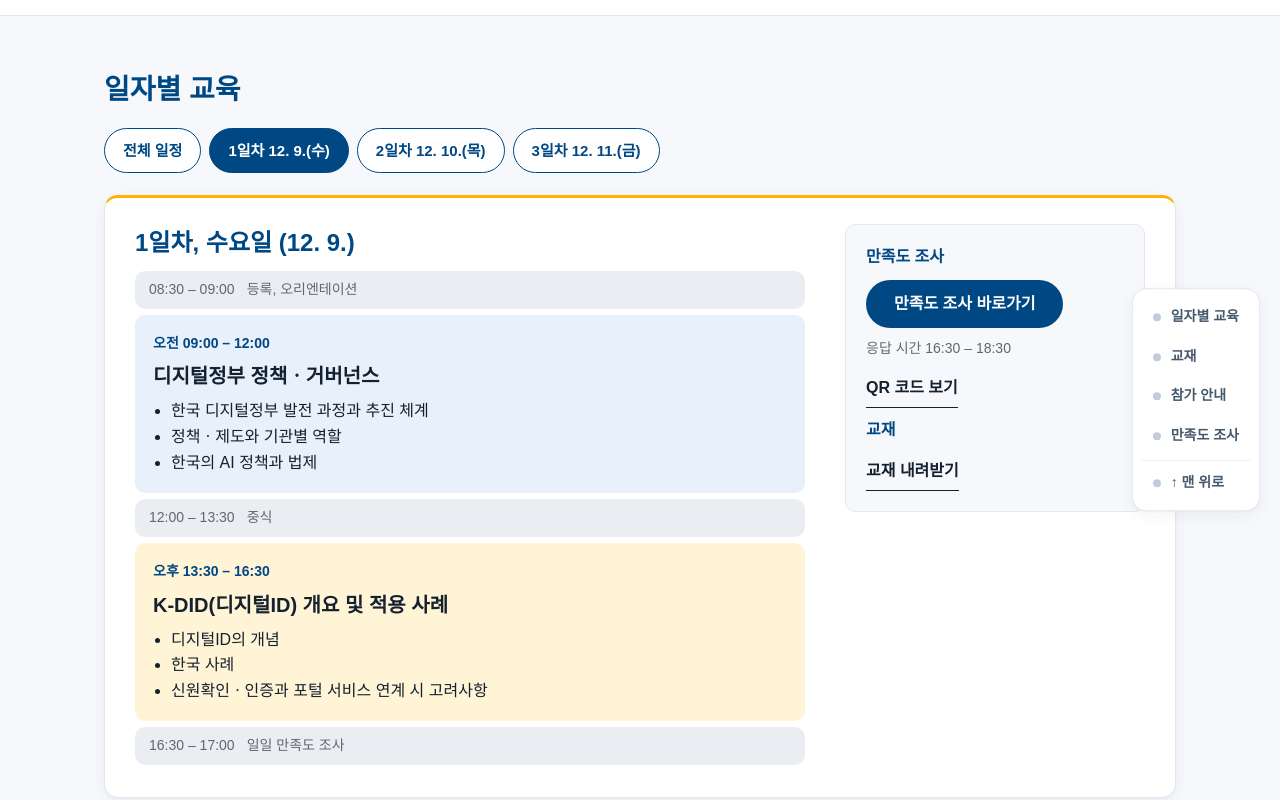
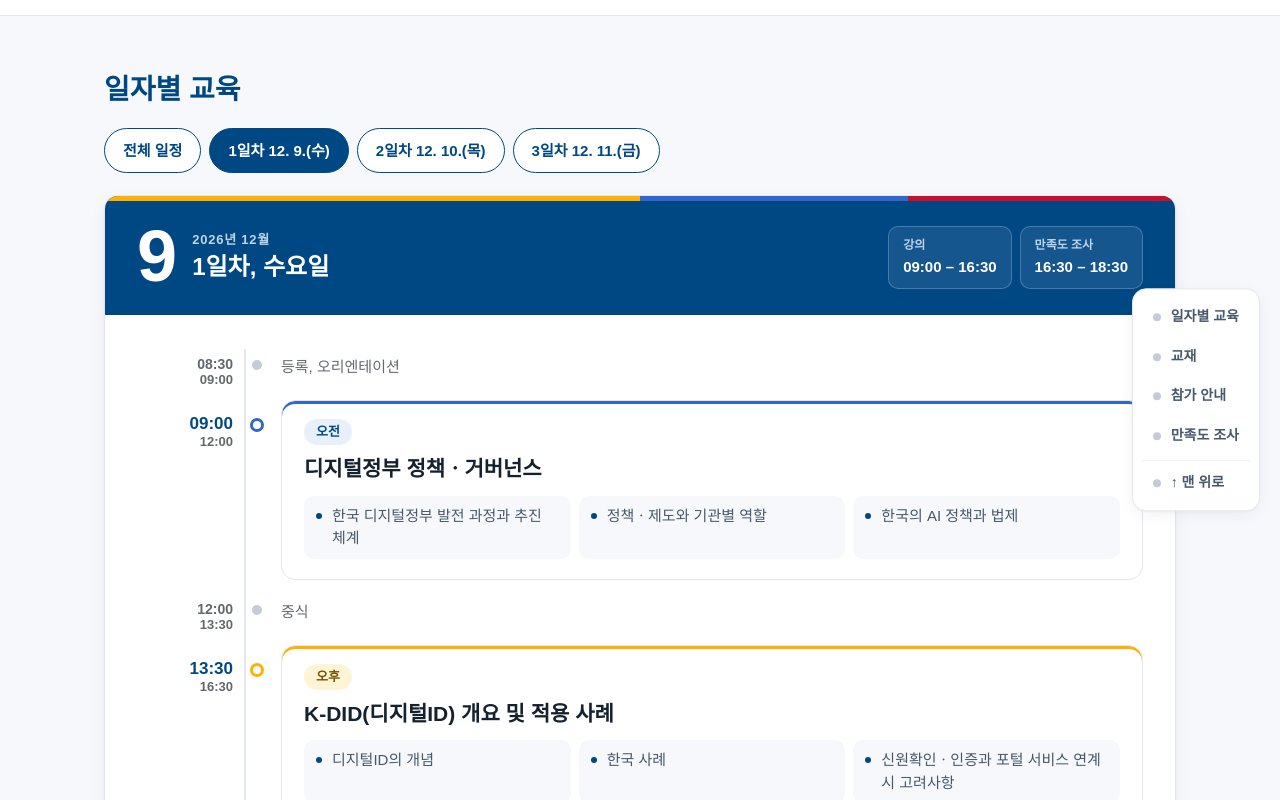
Before and after one commit to dgcc-colombia/dgcc-colombia.github.io, a plain HTML site: page index.html in a window 1280 px wide. Both pictures are taken after a click on the button "1일차 12. 9.(수)". Shown: the part 688-1488 px from the top of the page. Drawn offline with Linux system fonts and the light colour scheme.

Commit message:
Rediseñar la vista por día

```diff
--- a/index.html
+++ b/index.html
@@ -164,18 +164,54 @@ body{background:var(--dg-bg)}
 .dsel button:hover{background:var(--c-sky)}
 .dsel button[aria-pressed="true"]{background:var(--c-primary);color:#fff}
 .dsel button em{font-style:normal;font-size:12px;font-weight:700;background:var(--c-yellow);color:var(--c-ink);border-radius:999px;padding:1px 8px}
-.dview{display:flex;flex-wrap:wrap;gap:24px 40px;margin-top:22px;background:#fff;border:1px solid var(--dg-line);border-top:3px solid var(--c-yellow);border-radius:var(--dg-radius);box-shadow:var(--dg-shadow);padding:26px 30px;max-width:1072px}
-.dview .tl{flex:1 1 560px;min-width:0}
-.dview h3.dt{font-size:24px;color:var(--c-primary);margin-bottom:10px}
-.dview .minor{margin:6px 0}
-.dview .blk{margin:6px 0}
-.dview .blk h3{font-size:20px}
-.dview .blk ul{font-size:16px}
-.dview aside{flex:0 1 300px;display:flex;flex-direction:column;align-items:flex-start;gap:10px;align-self:flex-start;background:var(--dg-bg);border:1px solid var(--dg-line);border-radius:var(--dg-radius-sm);padding:20px}
-.dview aside b{font-size:16px;color:var(--c-primary)}
-.dview aside small{font-size:14px;color:var(--dg-muted-ink)}
-.dview aside .cta,.dview aside .sub-link{text-decoration:none}
-@media (max-width:760px){.today>.wrap{padding:0 16px}.dview{padding:20px 16px}.dview aside{flex-basis:100%}.dsel button{padding:9px 14px;font-size:14px}}
+.dview{margin-top:22px;max-width:1072px;background:#fff;border:1px solid var(--dg-line);border-radius:var(--dg-radius);box-shadow:var(--dg-shadow);overflow:hidden}
+.dv-head{position:relative;background:var(--c-primary);color:#fff;padding:28px 32px 26px;display:flex;flex-wrap:wrap;align-items:flex-end;justify-content:space-between;gap:18px 32px}
+.dv-head .fl{position:absolute;left:0;right:0;top:0;display:flex;height:5px}
+.dv-head .fl i{display:block}.dv-head .fl i:nth-child(1){flex:2;background:var(--c-yellow)}.dv-head .fl i:nth-child(2){flex:1;background:var(--c-blue)}.dv-head .fl i:nth-child(3){flex:1;background:var(--c-red)}
+.dv-date{display:flex;align-items:center;gap:18px}
+.dv-date b{font-size:72px;line-height:.9;font-weight:700;letter-spacing:-.04em}
+.dv-date p{font-size:13px;font-weight:700;letter-spacing:.06em;color:#BFD4EA;text-transform:uppercase}
+.dv-date h3{font-size:24px;line-height:1.25;margin-top:2px}
+.dv-chips{display:flex;flex-wrap:wrap;gap:8px}
+.dv-chips span{display:flex;flex-direction:column;gap:1px;background:rgba(255,255,255,.08);border:1px solid rgba(255,255,255,.22);border-radius:var(--dg-radius-sm);padding:9px 14px;font-size:15px;font-weight:700;font-variant-numeric:tabular-nums}
+.dv-chips small{font-size:12px;font-weight:600;color:#BFD4EA}
+.tline{list-style:none;position:relative;padding:26px 32px 30px}
+.tline::before{content:"";position:absolute;left:calc(32px + 96px + 11px);top:34px;bottom:40px;width:2px;background:var(--dg-line)}
+.tline li{display:grid;grid-template-columns:96px 24px 1fr;column-gap:12px;align-items:start;padding:6px 0}
+.tline time{text-align:right;font-variant-numeric:tabular-nums;font-size:17px;font-weight:700;color:var(--c-primary);padding-top:14px;line-height:1.2}
+.tline time small{display:block;font-size:13px;font-weight:600;color:var(--dg-muted-ink)}
+.tline .dot{justify-self:center;width:14px;height:14px;margin-top:18px;border-radius:50%;background:#fff;border:3px solid var(--c-primary);position:relative;z-index:1}
+.tline li.mn time{font-size:14px;font-weight:600;color:var(--dg-muted-ink);padding-top:9px}
+.tline li.mn .dot{width:10px;height:10px;border:0;background:#C3CCD8;margin-top:13px}
+.tline li.mn .c{padding:8px 0;font-size:15px;color:var(--dg-muted-ink)}
+.tline li.am .dot{border-color:var(--c-blue)}.tline li.pm .dot{border-color:var(--c-yellow)}
+.tline .card{border:1px solid var(--dg-line);border-radius:var(--dg-radius);padding:18px 22px 20px;background:#fff}
+.tline li.am .card{background:linear-gradient(#fff,#fff) padding-box;box-shadow:inset 0 3px 0 var(--c-blue)}
+.tline li.pm .card{box-shadow:inset 0 3px 0 var(--c-yellow)}
+.tline .lab{display:inline-block;font-size:13px;font-weight:700;border-radius:999px;padding:3px 12px;margin-bottom:10px}
+.tline li.am .lab{background:var(--c-sky);color:var(--c-primary)}
+.tline li.pm .lab{background:var(--c-yellow-soft);color:#7A5200}
+.tline .card h4{font-size:21px;line-height:1.35;color:var(--c-ink)}
+.tline .card ul{list-style:none;margin-top:12px;display:grid;grid-template-columns:repeat(auto-fit,minmax(min(260px,100%),1fr));gap:8px}
+.tline .card li{display:flex;gap:10px;padding:0;font-size:15px;line-height:1.5;color:var(--c-sub);background:var(--dg-bg);border-radius:var(--dg-radius-sm);padding:9px 12px}
+.tline .card li::before{content:"";flex:none;width:6px;height:6px;border-radius:50%;background:var(--c-primary);margin-top:8px}
+.tline .card .tg{display:inline-block;margin-top:12px;font-size:13px;color:var(--dg-muted-ink);border:1px dashed #B9C3CF;border-radius:999px;padding:2px 10px}
+.tline li.sv .dot{border-color:var(--c-red)}
+.tline .svc{display:flex;flex-wrap:wrap;align-items:center;justify-content:space-between;gap:16px 24px;background:var(--c-yellow-soft);border:1px solid #F0D58A;border-radius:var(--dg-radius);padding:18px 22px}
+.tline .svc h4{font-size:20px;color:var(--c-ink)}
+.tline .svc p{font-size:15px;color:var(--c-sub);margin-top:4px}
+.tline .svc .go{display:flex;align-items:center;gap:16px}
+.tline .svc img{width:108px;height:108px;background:#fff;border:3px solid var(--c-primary);border-radius:12px;padding:5px;image-rendering:pixelated;cursor:pointer}
+.tline .svc .cta{text-decoration:none}
+.tline .svc .url{display:block;margin-top:8px;font-size:14px;font-weight:600;color:var(--c-primary)}
+.tline li.mat .c{display:flex;flex-wrap:wrap;align-items:center;gap:8px 16px;padding:8px 0}
+.tline li.mat a{font-size:15px;font-weight:700;color:var(--c-primary);text-decoration:none;border:1px solid var(--c-primary);border-radius:999px;padding:8px 18px}
+.tline li.mat a:hover{background:var(--c-sky)}
+@media (max-width:760px){.today>.wrap{padding:0 16px}.dsel button{padding:9px 14px;font-size:14px}
+ .dv-head{padding:24px 18px 20px}.dv-date b{font-size:56px}.dv-date h3{font-size:20px}
+ .tline{padding:18px 14px 22px}.tline::before{left:calc(14px + 52px + 8px)}
+ .tline li{grid-template-columns:52px 16px 1fr;column-gap:8px}.tline time{font-size:14px}.tline time small{font-size:12px}
+ .tline .card{padding:14px 14px 16px}.tline .card h4{font-size:18px}.tline .svc{padding:16px}.tline .svc .go{flex-wrap:wrap}}
 </style>
 </head>
 <body>
@@ -268,7 +304,7 @@ var ORG={ko:"",es:""};
 var T={
  ko:{eyebrow:"한-콜롬비아 디지털정부 협력센터(DGCC)",brand:"AIㆍ디지털정부 역량강화 교육",title2:"AIㆍ디지털정부\n역량강화 교육",
   lead:"콜롬비아 디지털정부 유관 공무원이 AIㆍ디지털정부 정책을 개발하고 사업을 추진하는 역량을 높이기 위한 3일 과정입니다. 한국의 디지털정부와 AI 경험을 콜롬비아에 적용할 방향과 함께 다룹니다.",
-  cta:"일정 보기",top:"맨 위로",menu:"메뉴",cta2:"교재 내려받기",n1:"일정",n3:"참가 안내",n4:"문의",n5:"만족도 조사",n6:"교재",n7:"일자별 교육",td_h2:"일자별 교육",td_all:"전체 일정",td_today:"오늘",td_btn:["1일차 12. 9.(수)","2일차 12. 10.(목)","3일차 12. 11.(금)"],td_sv:"만족도 조사 바로가기",td_svh:"만족도 조사",td_qr:"QR 코드 보기",sv_scan:"휴대전화 카메라로 스캔",td_time:["응답 시간 16:30 – 18:30","응답 시간 16:30 – 18:30","응답 시간 11:30 – 12:30 (수료식 전)"],td_dl:"교재 내려받기",td_date:["12. 9.","12. 10.","12. 11."],td_mat:"교재",
+  cta:"일정 보기",top:"맨 위로",menu:"메뉴",cta2:"교재 내려받기",n1:"일정",n3:"참가 안내",n4:"문의",n5:"만족도 조사",n6:"교재",n7:"일자별 교육",td_h2:"일자별 교육",td_all:"전체 일정",td_today:"오늘",td_btn:["1일차 12. 9.(수)","2일차 12. 10.(목)","3일차 12. 11.(금)"],td_sv:"만족도 조사 바로가기",td_svh:"만족도 조사",td_qr:"QR 코드 보기",sv_scan:"휴대전화 카메라로 스캔",td_time:["응답 시간 16:30 – 18:30","응답 시간 16:30 – 18:30","응답 시간 11:30 – 12:30 (수료식 전)"],td_dl:"교재 내려받기",td_date:["12. 9.","12. 10.","12. 11."],td_mat:"교재",td_month:"2026년 12월",td_must:"제출해야 출석이 인정됩니다.",td_svat:["16:30 – 18:30","16:30 – 18:30","11:30 – 12:30"],td_chips:[[["강의","09:00 – 16:30"],["만족도 조사","16:30 – 18:30"]],[["강의","09:00 – 16:30"],["만족도 조사","16:30 – 18:30"]],[["강의","09:00 – 11:30"],["만족도 조사, 수료식","11:30 – 12:30"],["완료보고","13:30 –"]]],
   fx:[["기간","2026. 12. 9.(수) ~ 12. 11.(금)"],["시간","매일 08:30 시작"],["장소","보고타, MinTIC 제공 시설 (확정 후 안내)"],["대상","디지털정부 유관 공무원 50명 내외"],["언어","스페인어 순차통역"]],
   h_tt:"교육 일정과 강의 내용",gov:"1일차와 2일차는 하루 강의 2개, 3일차는 오전 강의 뒤 수료식과 완료보고가 이어집니다. 모든 강의에 스페인어 순차통역을 제공합니다.",
   days:[["9","1일차, 수요일"],["10","2일차, 목요일"],["11","3일차, 금요일"]],
@@ -283,7 +319,7 @@ var T={
   foot:"콜롬비아 AI 기반 디지털정부 인프라ㆍ서비스 및 거버넌스 개선 전략 수립 사업의 역량강화 교육입니다."},
  es:{eyebrow:"Centro de Cooperación en Gobierno Digital Corea-Colombia (DGCC)",brand:"Capacitación en IA y gobierno digital",title2:"Capacitación en IA\ny gobierno digital",
   lead:"Curso de 3 días para fortalecer las capacidades de los servidores públicos vinculados al gobierno digital en la formulación de políticas y el impulso de proyectos de IA y gobierno digital. Presenta la experiencia de Corea junto con enfoques para su adaptación para Colombia.",
-  cta:"Ver el programa",top:"Inicio",menu:"Menú",cta2:"Descargar el material didáctico",n1:"Programa",n3:"Información",n4:"Contacto",n5:"Encuesta",n6:"Material",n7:"Programa por día",td_h2:"Programa por día",td_all:"Programa completo",td_today:"Hoy",td_btn:["Día 1 (09/12)","Día 2 (10/12)","Día 3 (11/12)"],td_sv:"Abrir la encuesta",td_svh:"Encuesta de satisfacción",td_qr:"Ver el código QR",sv_scan:"Escanee con la cámara del celular",td_time:["Horario de respuesta: 16:30 – 18:30","Horario de respuesta: 16:30 – 18:30","Horario de respuesta: 11:30 – 12:30 (antes de la ceremonia de clausura)"],td_dl:"Descargar el material didáctico",td_date:["09/12/2026","10/12/2026","11/12/2026"],td_mat:"Material didáctico",
+  cta:"Ver el programa",top:"Inicio",menu:"Menú",cta2:"Descargar el material didáctico",n1:"Programa",n3:"Información",n4:"Contacto",n5:"Encuesta",n6:"Material",n7:"Programa por día",td_h2:"Programa por día",td_all:"Programa completo",td_today:"Hoy",td_btn:["Día 1 (09/12)","Día 2 (10/12)","Día 3 (11/12)"],td_sv:"Abrir la encuesta",td_svh:"Encuesta de satisfacción",td_qr:"Ver el código QR",sv_scan:"Escanee con la cámara del celular",td_time:["Horario de respuesta: 16:30 – 18:30","Horario de respuesta: 16:30 – 18:30","Horario de respuesta: 11:30 – 12:30 (antes de la ceremonia de clausura)"],td_dl:"Descargar el material didáctico",td_date:["09/12/2026","10/12/2026","11/12/2026"],td_mat:"Material didáctico",td_month:"Diciembre de 2026",td_must:"La asistencia se reconoce una vez enviada la encuesta.",td_svat:["16:30 – 18:30","16:30 – 18:30","11:30 – 12:30"],td_chips:[[["Clases","09:00 – 16:30"],["Encuesta","16:30 – 18:30"]],[["Clases","09:00 – 16:30"],["Encuesta","16:30 – 18:30"]],[["Clase","09:00 – 11:30"],["Encuesta y clausura","11:30 – 12:30"],["Reunión final","13:30 –"]]],
   fx:[["Fechas","09/12/2026 – 11/12/2026"],["Horario","Todos los días desde las 08:30"],["Lugar","Bogotá, instalaciones facilitadas por el MinTIC (se informará una vez confirmado)"],["Participantes","Alrededor de 50 servidores públicos vinculados al gobierno digital"],["Idioma","Interpretación consecutiva al español"]],
   h_tt:"Programa y contenido de las clases",gov:"Los días 1 y 2 incluyen 2 clases por día. El día 3 incluye una clase en la mañana, seguida de la ceremonia de clausura y la reunión final del proyecto. Todas las clases cuentan con interpretación consecutiva al español.",
   days:[["9","Día 1, miércoles"],["10","Día 2, jueves"],["11","Día 3, viernes"]],
@@ -350,18 +386,25 @@ function render(){
     b.appendChild(document.createTextNode(i<0?t.td_all:t.td_btn[i]));if(i>=0&&i===TODAY)b.appendChild(el("em",null,t.td_today));
     b.addEventListener("click",function(){SEL=i;render();document.getElementById("sec-today").scrollIntoView({behavior:"smooth",block:"start"});});ds.appendChild(b);});
   var dv=document.getElementById("dview");dv.textContent="";dv.hidden=SEL<0;document.getElementById("sec-tt").hidden=SEL>=0;
-  if(SEL>=0){var i=SEL,tl=el("div","tl");dv.appendChild(tl);
-    tl.appendChild(el("h3","dt",t.days[i][1]+" ("+t.td_date[i]+")"));
-    function mn(a,b){var m=el("div","minor"),r=el("div","mr");r.appendChild(el("span",null,a));r.appendChild(el("span",null,b));m.appendChild(r);tl.appendChild(m);}
-    function bk(p){var l=L.filter(function(x){return x[0]===i&&x[1]===p;})[0],b=el("div","blk "+p);
-      b.appendChild(el("span","slot",t[p]+" "+l[2]));b.appendChild(el("h3",null,k?l[3]:l[4]));
-      var u=el("ul");(k?l[5]:l[6]).forEach(function(x){u.appendChild(el("li",null,x));});b.appendChild(u);
-      if(l[7])b.appendChild(el("span","tag",k?l[7][0]:l[7][1]));tl.appendChild(b);}
-    mn(MINOR.reg,t.reg[i]);bk("am");if(i===2)mn(MINOR.close3,t.close3);mn(MINOR.lunch,t.lunch);bk("pm");if(t.end[i])mn(MINOR.end,t.end[i]);
-    var as=el("aside");dv.appendChild(as);as.appendChild(el("b",null,t.td_svh));
-    var sv=el("a","cta",t.td_sv);sv.href=SURVEY;sv.target="_blank";sv.rel="noopener";as.appendChild(sv);as.appendChild(el("small",null,t.td_time[i]));
-    var qb=el("button","sub-link",t.td_qr);qb.type="button";qb.addEventListener("click",function(){document.getElementById("sec-survey").scrollIntoView({behavior:"smooth",block:"start"});});as.appendChild(qb);
-    if(DRIVE){as.appendChild(el("b",null,t.td_mat));var md=el("a","sub-link",t.td_dl);md.href=DRIVE;md.target="_blank";md.rel="noopener";as.appendChild(md);}}
+  if(SEL>=0){var i=SEL,hd=el("div","dv-head");dv.appendChild(hd);
+    var fl=el("div","fl");fl.appendChild(el("i"));fl.appendChild(el("i"));fl.appendChild(el("i"));hd.appendChild(fl);
+    var dt=el("div","dv-date");dt.appendChild(el("b",null,t.days[i][0]));var dw=el("div");dw.appendChild(el("p",null,t.td_month));dw.appendChild(el("h3",null,t.days[i][1]));dt.appendChild(dw);hd.appendChild(dt);
+    var ch=el("div","dv-chips");t.td_chips[i].forEach(function(c){var x=el("span");x.appendChild(el("small",null,c[0]));x.appendChild(document.createTextNode(c[1]));ch.appendChild(x);});hd.appendChild(ch);
+    var tl=el("ol","tline");dv.appendChild(tl);
+    function tm(a){var p=a.replace(/\s*–\s*$/,"").split(" – "),e=el("time",null,p[0]);if(p[1])e.appendChild(el("small",null,p[1]));return e;}
+    function item(cls,time,body){var li=el("li",cls);li.appendChild(tm(time));li.appendChild(el("i","dot"));var c=el("div","c");body(c);li.appendChild(c);tl.appendChild(li);}
+    function mn(time,txt){item("mn",time,function(c){c.textContent=txt;});}
+    function ss(p){var l=L.filter(function(x){return x[0]===i&&x[1]===p;})[0];
+      item(p,l[2],function(c){var d=el("div","card");d.appendChild(el("span","lab",t[p]));d.appendChild(el("h4",null,k?l[3]:l[4]));
+        var u=el("ul");(k?l[5]:l[6]).forEach(function(x){u.appendChild(el("li",null,x));});d.appendChild(u);
+        if(l[7])d.appendChild(el("span","tg",k?l[7][0]:l[7][1]));c.appendChild(d);});}
+    function svi(){item("sv",t.td_svat[i],function(c){var d=el("div","svc"),x=el("div");x.appendChild(el("h4",null,i===2?t.close3:t.end[i]));
+      x.appendChild(el("p",null,t.td_time[i]));x.appendChild(el("p",null,t.td_must));d.appendChild(x);
+      var g=el("div","go");if(QR){var im=el("img");im.src=QR;im.alt=t.sv_cap;im.title=t.td_qr;im.addEventListener("click",function(){document.getElementById("sec-survey").scrollIntoView({behavior:"smooth",block:"start"});});g.appendChild(im);}
+      var w=el("div"),sv=el("a","cta",t.td_sv);sv.href=SURVEY;sv.target="_blank";sv.rel="noopener";w.appendChild(sv);
+      var u=el("a","url",SURVEY.replace(/^https?:\/\//,""));u.href=SURVEY;u.target="_blank";u.rel="noopener";w.appendChild(u);g.appendChild(w);d.appendChild(g);c.appendChild(d);});}
+    mn(MINOR.reg,t.reg[i]);ss("am");if(i===2)svi();mn(MINOR.lunch,t.lunch);ss("pm");if(i!==2)svi();
+    if(DRIVE)item("mn mat","",function(c){c.appendChild(document.createTextNode(t.gov_mat));var md=el("a",null,t.td_dl);md.href=DRIVE;md.target="_blank";md.rel="noopener";c.appendChild(md);});}
   var dl=document.getElementById("dl");dl.textContent="";
   if(DRIVE){var a=el("a","cta",t.dl_on);a.href=DRIVE;a.target="_blank";a.rel="noopener";dl.appendChild(a);}else{dl.appendChild(el("p","wait",t.dl_off));}
   var qw=document.getElementById("qrw"),q=document.getElementById("qr");q.textContent="";
```
